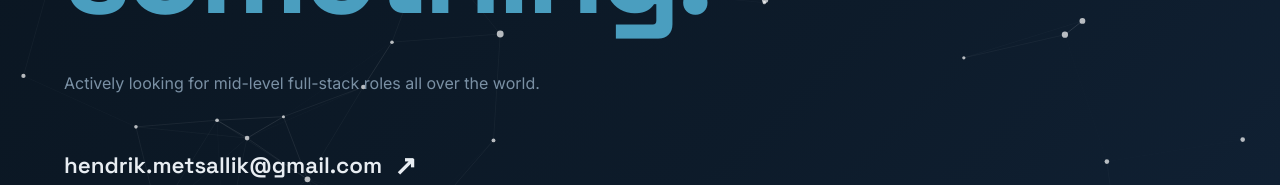
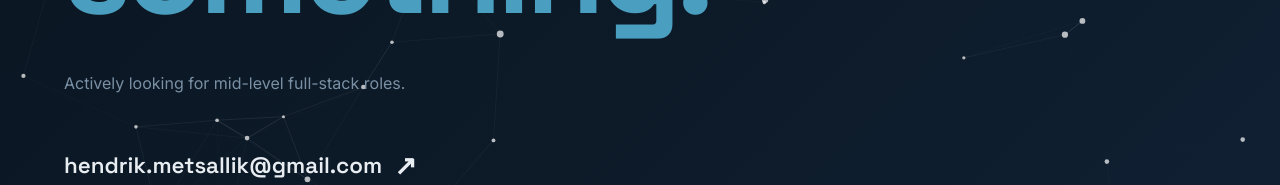
Before and after one commit to 1Hendrik2/metsallik-portfolio, a Next.js app: page / in a window 1280 px wide. Shown: the part 3735-3920 px from the top of the page. Built offline with nearby package versions, Linux system fonts and the light colour scheme.

Commit message:
MP-14|CV update + text change

```diff
--- a/src/components/Contact.tsx
+++ b/src/components/Contact.tsx
@@ -18,7 +18,7 @@ export default function Contact() {
           <span className={styles.titleAccent}>something.</span>
         </h2>
         <p className={styles.sub}>
-          Actively looking for mid-level full-stack roles all over the world.
+          Actively looking for mid-level full-stack roles.
         </p>
         <div className={styles.actions}>
           <a href="mailto:hendrik.metsallik@gmail.com" className={styles.emailBtn}>
```
Also changed, not shown: 2 other files (tests, documents, lock files or other folders).
